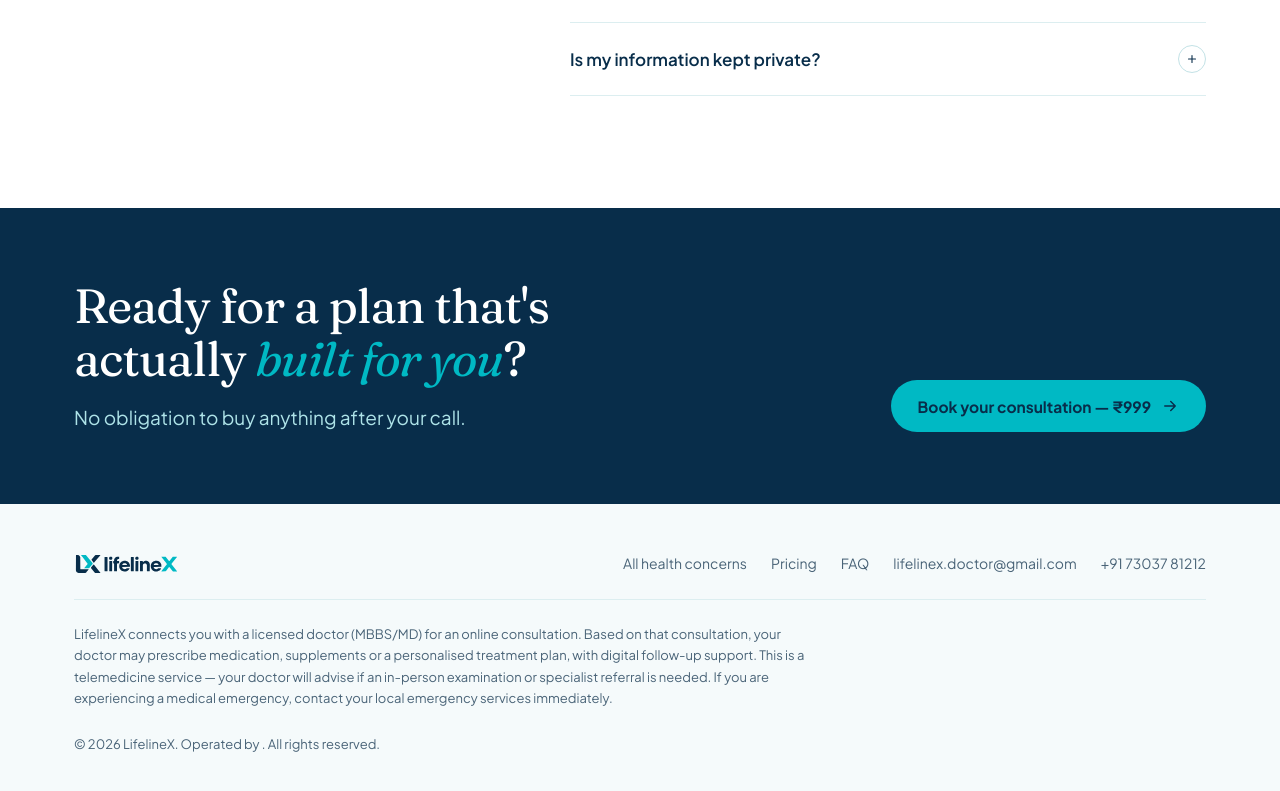
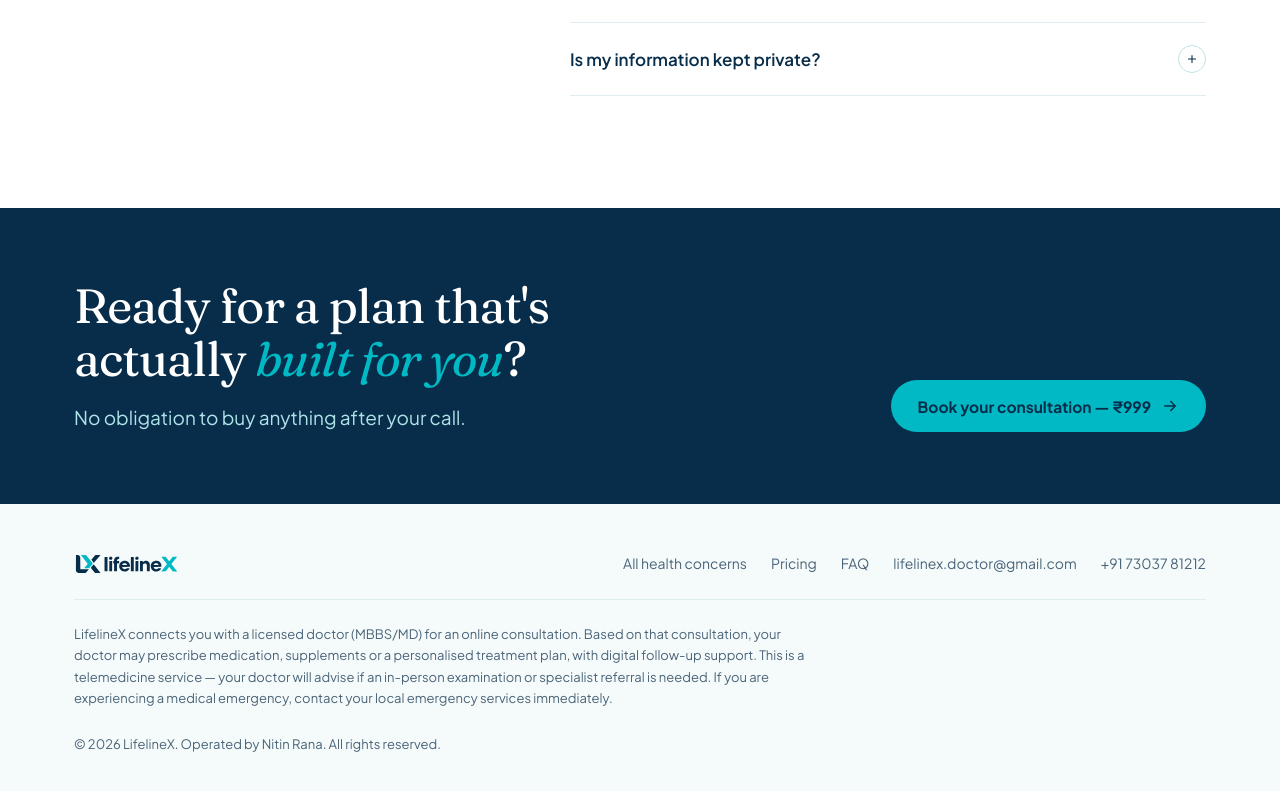
Before and after one commit to Rishu-tripzygo/lifelinex, a Next.js app: page /pcos in a window 1280 px wide. Shown: the part 6844-7635 px from the top of the page. Built offline with nearby package versions, Linux system fonts and the light colour scheme; no server answers.

Commit message:
Add files via upload

```diff
--- a/components/assessment-quiz.tsx
+++ b/components/assessment-quiz.tsx
@@ -133,6 +133,7 @@ export function AssessmentQuiz({ fee }: { fee: number }) {
         body: JSON.stringify({
           name: lead.name,
           phone: lead.phone,
+          email: lead.email,
           answers: nextAnswers,
           symptoms: nextSymptoms,
           consent,
--- a/components/site-chrome.tsx
+++ b/components/site-chrome.tsx
@@ -78,6 +78,8 @@ export const DISCLAIMER =
 
 // Published support contact. Shown in the footer of every page so there is always a
 // way to reach a human — payment gateways and India's telemedicine rules expect one.
+// Legal name of the business owner, as registered with the payment gateway.
+export const LEGAL_NAME = "Nitin Rana";
 export const SUPPORT_EMAIL = "lifelinex.doctor@gmail.com";
 export const SUPPORT_PHONE_DISPLAY = "+91 73037 81212";
 export const SUPPORT_PHONE_HREF = "tel:+917303781212";
```
